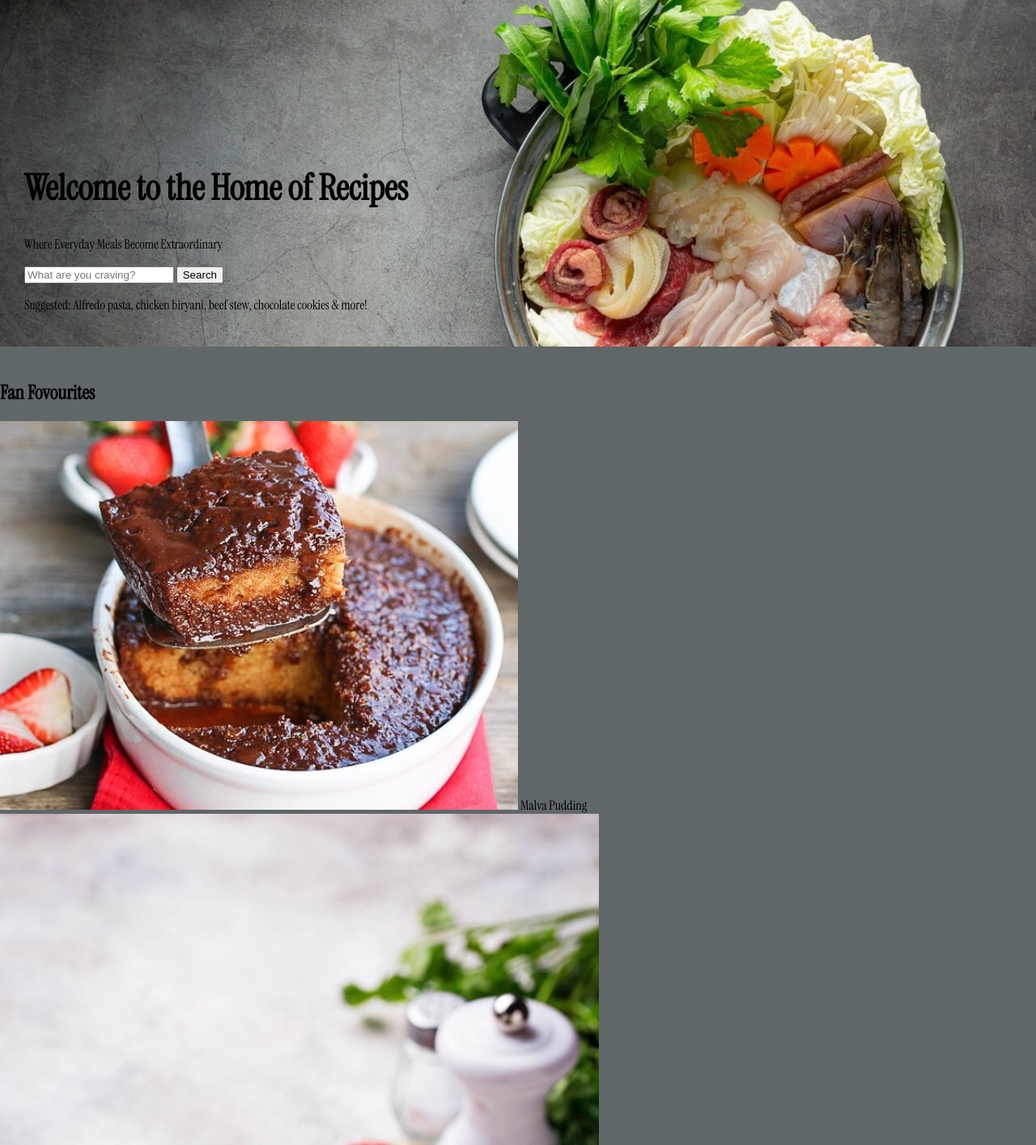
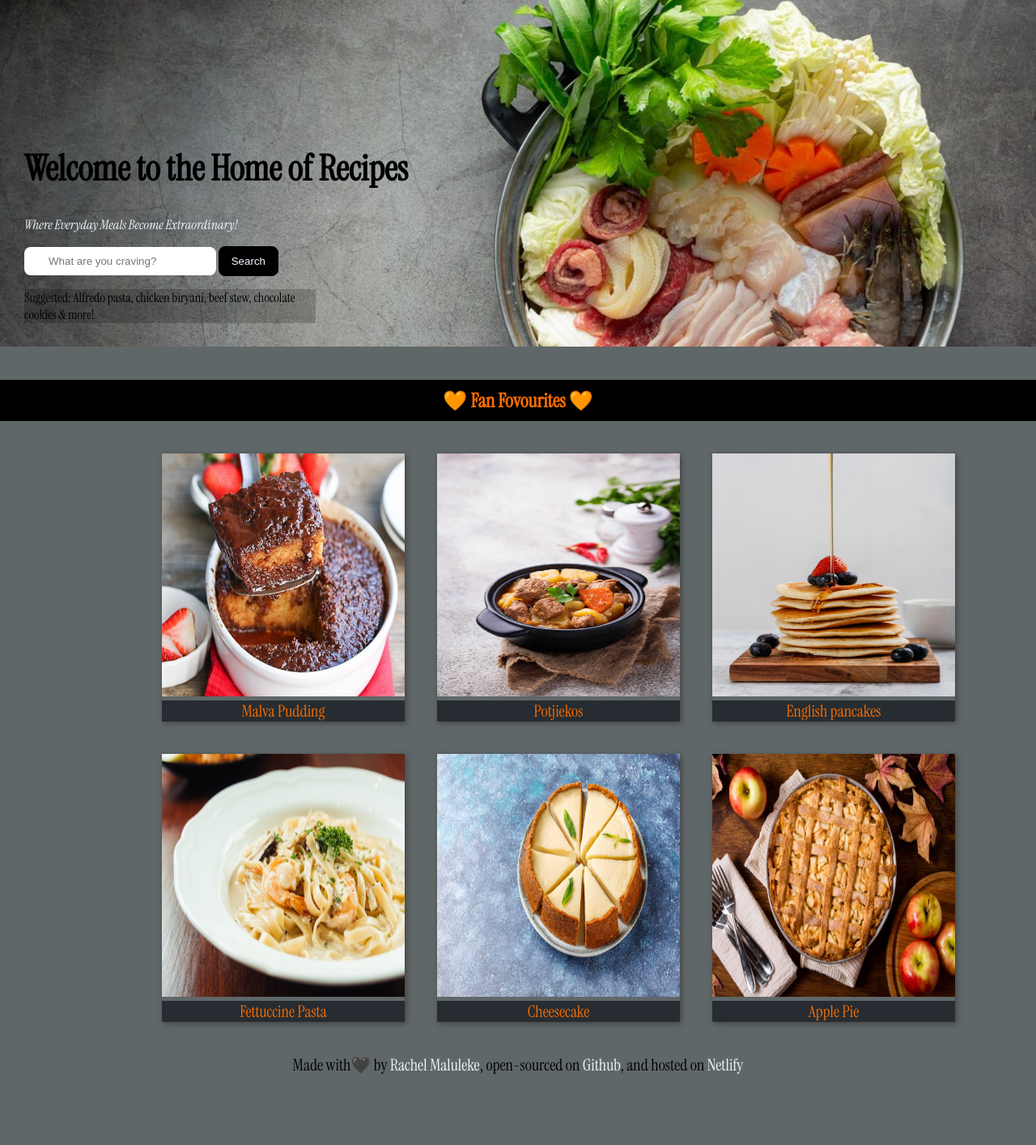
Before and after one commit to Rachel-M09/AI-Recipe-Generator, a plain HTML site: page index.html in a window 1280 px wide. Shown: the part 132-1546 px from the top of the page at 81% size. After the commit the page ends 1480 px from the top, so only its background shows below. Drawn offline with nearby package versions, Linux system fonts and the light colour scheme.

Commit message:
Updated HTML and added CSS

```diff
--- a/index.html
+++ b/index.html
@@ -12,49 +12,49 @@
 </head>
 <body>
   <div id="first-half">
-        <span id="web-name"><em>On Plate!</em></span>
-        <header id="header">
+    <header id="header">
+        <div id="web-name"><em>On Plate!</em></div>
         <div class="top-links" id="home"> <a href="index.html" target="_blank">Home</a></div>
         <div class="top-links" id="blogs"> <a href="src/blogs.html" target="_blank">Blogs</a></div>
         <div class="top-links" id="your-favourites"> <a href="src/yourfavourites.html" target="_blank">Your Favourites</a></div>
         <div id="login"> <a href="src/login.html" target="_blank">Login</a>
-            <button id="register"><a href="src/register.html" target="_blank">Register</a></button>
+            <button id="register-button"><a href="src/register.html" target="_blank">Register</a></button>
         </div>
     </header>
         <h1 id="heading">Welcome to the Home of Recipes</h1>
-        <p id="slogan">Where Everyday Meals Become Extraordinary</p>
+        <p id="slogan"> <em>Where Everyday Meals Become Extraordinary!</em></p>
         <form action="">
-            <input type="text" placeholder="What are you craving?">
-            <input type="button" value="Search">
+            <input id="search-bar" type="search" placeholder="What are you craving?" required >
+            <button id="search-button"> Search </button>
         </form>
         <p id="suggestions">Suggested: Alfredo pasta, chicken biryani, beef stew, chocolate cookies & more! </p>
         </div>
         <br>
+        <h2>🧡 Fan Fovourites 🧡</h2>
         <div id="fan-favourites">
-        <h2>Fan Fovourites</h2>
-          <div id="favourite-one">
-        <img src="images/1430317291MXt1x320.jpg" alt="malva-pudding">
-        <caption>Malva Pudding</caption>
+          <div class="favourites" id="favourite-one">
+          <img src="images/1430317291MXt1x320.jpg" alt="malva-pudding" width="300" height="300">
+        <div class="caption">Malva Pudding</div>
           </div>
-          <div id="favourite-two">
-        <img src="images/beef-stew-with-potato-carrot_82893-7442.jpg" alt="potjiekos">
-        <caption>Potjiekos</caption>
+          <div class="favourites" id="favourite-two">
+        <img src="images/beef-stew-with-potato-carrot_82893-7442.jpg" alt="potjiekos" width="300" height="300">
+        <div class="caption">Potjiekos</div>
           </div>
-          <div id="favourite-three">
-        <img src="images/composition-tasty-breakfast-pancakes_23-2148829556.jpg" alt="pancakes">
-        <caption>English pancakes</caption>
+          <div class="favourites" id="favourite-three">
+        <img src="images/composition-tasty-breakfast-pancakes_23-2148829556.jpg" alt="pancakes" width="300" height="300">
+          <div class="caption">English pancakes</div>
           </div>
-          <div id="favourite-four">
-        <img src="images/fettucine-white-cream-sauce-with-shrimp-mushroom_74190-5969.jpg" alt="fettuccine-pasta">
-        <caption>Fettuccine Pasta</caption>
+          <div class="favourites" id="favourite-four">
+        <img src="images/fettucine-white-cream-sauce-with-shrimp-mushroom_74190-5969.jpg" alt="fettuccine-pasta" width="300" height="300">
+        <div class="caption">Fettuccine Pasta</div>
           </div>
-          <div id="favourite-five">
-        <img src="images/slices-homemade-new-york-cheesecake-top-view_114579-9374.jpg" alt="cheesecake">
-        <caption>Cheesecake</caption>
+          <div class="favourites" id="favourite-five">
+        <img src="images/slices-homemade-new-york-cheesecake-top-view_114579-9374.jpg" alt="cheesecake" width="300" height="300">
+        <div class="caption">Cheesecake</div>
           </div>
-          <div id="favourite-six">
-        <img src="images/top-view-apple-pie-thanksgiving-with-cutlery-leaves_23-2148638999.jpg" alt="apple-pie">
-        <caption>Apple Pie</caption>
+          <div class="favourites" id="favourite-six">
+        <img src="images/top-view-apple-pie-thanksgiving-with-cutlery-leaves_23-2148638999.jpg" alt="apple-pie" width="300" height="300">
+        <div class="caption">Apple Pie</div>
           </div>
         </div>
    <footer>Made with🖤 by <a href="https://github.com/Rachel-M09" target="_blank">Rachel Maluleke</a>, open-sourced on <a href="file:///C:/Users/Rachel%20Maluleke/Documents/GitHub/SheCodes%20Tasks/Recipe-Generator/index.html" target="_blank"> Github</a>, and hosted on <a href="https://on-plate.netlify.app/" target="_blank"> Netlify</a></footer>
--- a/style.css
+++ b/style.css
@@ -14,9 +14,17 @@ body {
 
 header {
     display: flex;
-    justify-content: space-evenly;
+    justify-content: space-between;
     padding: 0;
     margin-top: 0;
+}
+
+h2 {
+    text-align: center;
+    color: #f96d00;
+    background: black;
+    padding: 10px;
+
 }
 
 a {
@@ -24,8 +32,28 @@ a {
     text-decoration: none;
 }
 
+a:hover {
+    color: black;
+}
+
+h1 {
+    padding-top: 200px;
+    font-size: 44px;
+    padding-bottom: 0;
+}
+
+footer {
+    text-align: center;
+    font-size: 20px;
+    padding: 20px;
+}
+
 .top-links {
    font-size: 18px;
+}
+
+#slogan {
+    color: aliceblue;
 }
 
 #web-name {
@@ -37,16 +65,6 @@ a {
 
 }
 
-
-
-h1 {
-    padding-top: 200px;
-    font-size: 44px;
-}
-
-
-
-
 #first-half {
     background-image: url(images/raw-meat-fresh-vegetable-hot-pot-shabu-menu_1150-35277.jpg);
    background-repeat: no-repeat;
@@ -56,3 +74,72 @@ h1 {
    padding: 30px;
    height: 500px;
 }
+
+#search-bar {
+    padding: 10px 30px;
+    border-radius: 8px;
+    border: none;
+}
+
+#search-button {
+    padding: 10px 15px;
+    color: aliceblue;
+    background: black;
+    border-radius: 8px;
+    border: 1px solid black;
+}
+
+#search-button:hover {
+    color: black;
+    border: 1px solid aliceblue;
+    background: aliceblue;
+    transition: all 200ms ease-in-out;
+}
+
+#register-button {
+    padding: 8px 10px;
+    color: aliceblue;
+    background: black;
+    border-radius: 8px;
+    border: 1px solid black;
+}
+
+#register-button:hover {
+    border: 1px solid aliceblue;
+    background: aliceblue;
+    transition: all 200ms ease-in-out;
+}
+
+#suggestions {
+    background: rgba(0,0,0, 0.2);
+    margin-right: 860px;
+}
+
+
+#fan-favourites {
+    padding: 20px 200px;
+    display: grid;
+    grid-template-columns: repeat(3, 300px);
+    grid-gap: 40px;
+
+
+}
+
+div.favourites {
+    border: none ;
+    box-shadow: 2px 2px 7px rgb(68, 65, 65);
+}
+
+div.caption {
+    color: #f96d00;
+    text-align: center;
+    font-size: 20px;
+    background: rgb(38, 44, 49);
+
+}
+
+div.favourites:hover {
+    transition: all 200ms ease-in-out;
+    cursor: pointer;
+    transform: scale(1, 1.2);
+}
```
